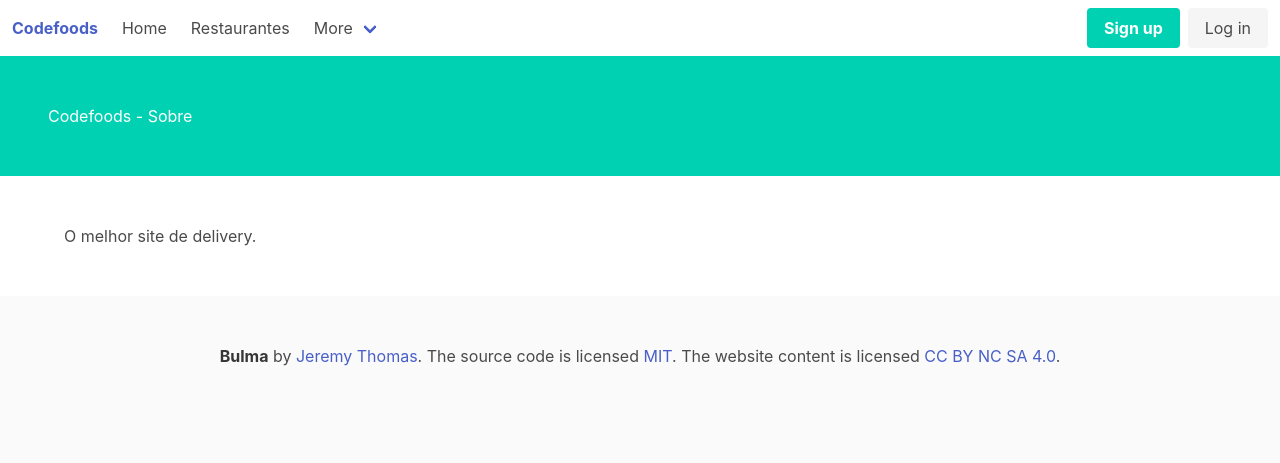
After one commit to matheusF23/delivery-flask, a Flask app: page /sobre in a window 1280 px wide. The commit adds this page. Shown: the top 463 px of the page. Run offline with Flask 2, Linux system fonts and the light colour scheme.

Commit message:
Modularizacao de templates

```diff
--- /dev/null
+++ b/delivery/templates/about.html
@@ -0,0 +1,15 @@
+{% extends "base.html" %}
+
+{% block hero %}
+<section class="hero is-primary">
+    <div class="hero-body">
+        <h1>Codefoods - Sobre</h1>
+    </div>
+</section>
+{% endblock hero %}
+
+{% block main %}
+<p>
+    O melhor site de delivery.
+</p>
+{% endblock main %}
--- /dev/null
+++ b/delivery/templates/base.html
@@ -0,0 +1,102 @@
+<!DOCTYPE html>
+<html>
+
+<head>
+    {% block head %}
+    <meta charset="utf-8">
+    <meta name="viewport" content="width=device-width, initial-scale=1">
+    <title>Hello Bulma!</title>
+    <link rel="stylesheet" href="https://cdn.jsdelivr.net/npm/bulma@0.9.1/css/bulma.min.css">
+    {% endblock head %}
+
+    {% block extra_css %} {% endblock extra_css %}
+</head>
+
+<body>
+    {% block nav %}
+    <nav class="navbar" role="navigation" aria-label="main navigation">
+        <div class="navbar-brand">
+            <a class="navbar-item" href="https://bulma.io">
+                <strong>Codefoods</strong>
+            </a>
+
+            <a role="button" class="navbar-burger" aria-label="menu" aria-expanded="false"
+                data-target="navbarBasicExample">
+                <span aria-hidden="true"></span>
+                <span aria-hidden="true"></span>
+                <span aria-hidden="true"></span>
+            </a>
+        </div>
+
+        <div id="navbarBasicExample" class="navbar-menu">
+            <div class="navbar-start">
+                <a class="navbar-item">
+                    Home
+                </a>
+
+                <a class="navbar-item">
+                    Restaurantes
+                </a>
+
+                <div class="navbar-item has-dropdown is-hoverable">
+                    <a class="navbar-link">
+                        More
+                    </a>
+
+                    <div class="navbar-dropdown">
+                        <a class="navbar-item">
+                            Pizza
+                        </a>
+                        <a class="navbar-item">
+                            Hamburguer
+                        </a>
+                        <a class="navbar-item">
+                            Pastel
+                        </a>
+                        <hr class="navbar-divider">
+                        <a class="navbar-item">
+                            Report an issue
+                        </a>
+                    </div>
+                </div>
+            </div>
+
+            <div class="navbar-end">
+                <div class="navbar-item">
+                    <div class="buttons">
+                        <a class="button is-primary">
+                            <strong>Sign up</strong>
+                        </a>
+                        <a class="button is-light">
+                            Log in
+                        </a>
+                    </div>
+                </div>
+            </div>
+        </div>
+    </nav>
+    {% endblock nav %}
+
+    {% block hero %} {% endblock hero %}
+
+    <section class="section">
+        <div class="container">
+            {% block main %} {% endblock main %}
+        </div>
+    </section>
+
+    {% block footer %}
+    <footer class="footer">
+        <div class="content has-text-centered">
+            <p>
+                <strong>Bulma</strong> by <a href="https://jgthms.com">Jeremy Thomas</a>. The source code is licensed
+                <a href="http://opensource.org/licenses/mit-license.php">MIT</a>. The website content
+                is licensed <a href="http://creativecommons.org/licenses/by-nc-sa/4.0/">CC BY NC SA 4.0</a>.
+            </p>
+        </div>
+    </footer>
+    {% endblock footer %}
+
+</body>
+
+</html>
```
Also changed, not shown: delivery/templates/index.html (+51 -11 lines).
